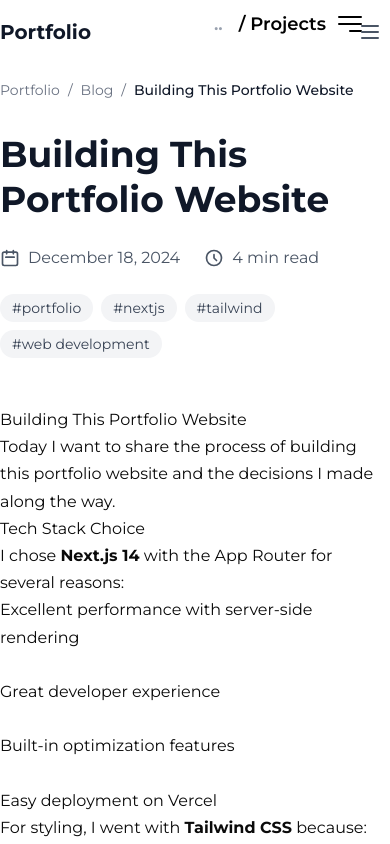
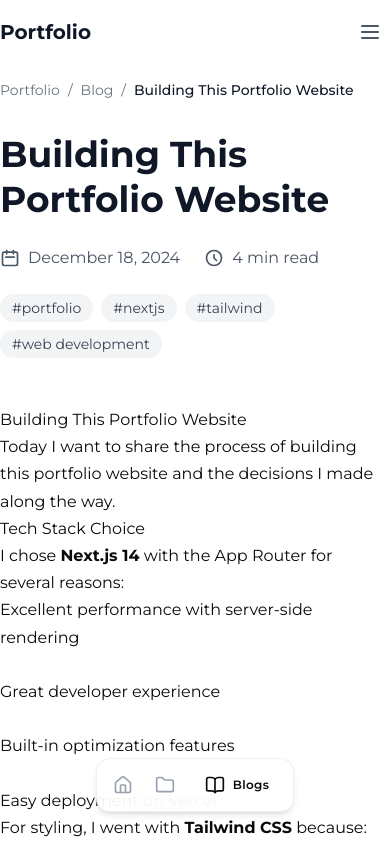
Before and after one commit to keeptrain/portfolio-vercel, a Next.js app: page /en/blog/building-this-portfolio in a window 390 px wide. Shown: the top 844 px of the page. Built offline with nearby package versions, Linux system fonts and the light colour scheme.

Commit message:
feat: add BottomNav and fix page params types

```diff
--- a/src/app/[locale]/blog/[slug]/page.tsx
+++ b/src/app/[locale]/blog/[slug]/page.tsx
@@ -6,12 +6,12 @@ import BlogContent from "@/components/blog/BlogContent";
 export async function generateStaticParams({
   params,
 }: {
-  params: Promise<{ locale: Locale }>;
+  params: { locale: string; slug: string };
 }) {
-  const { locale } = await params;
+  const { locale } = params;
   const posts = (await import("@/data/blogPosts")).blogPosts;
   return posts.map((post) => ({
-    slug: post[locale].id,
+    slug: post[locale as Locale].id,
     locale,
   }));
 }
@@ -19,10 +19,10 @@ export async function generateStaticParams({
 export default async function BlogPostPage({
   params,
 }: {
-  params: Promise<{ locale: Locale; slug: string }>;
+  params: Promise<{ locale: string; slug: string }>;
 }) {
   const { locale, slug } = await params;
-  const post = getPostBySlug(slug, locale);
+  const post = getPostBySlug(slug, locale as Locale);
 
   if (!post) {
     notFound();
--- a/src/app/[locale]/blog/page.tsx
+++ b/src/app/[locale]/blog/page.tsx
@@ -5,10 +5,10 @@ import BlogCard from "@/components/blog/BlogCard";
 export default async function BlogPage({
   params,
 }: {
-  params: Promise<{ locale: Locale }>;
+  params: Promise<{ locale: string }>;
 }) {
   const { locale } = await params;
-  const posts = getAllPosts(locale);
+  const posts = getAllPosts(locale as Locale);
 
   return (
     <main className="min-h-screen bg-white py-24 dark:bg-gray-900">
@@ -18,7 +18,7 @@ export default async function BlogPage({
         </h1>
         <div className="grid gap-8 md:grid-cols-2 lg:grid-cols-3">
           {posts.map((post) => (
-            <BlogCard key={post.id} post={post} locale={locale} />
+            <BlogCard key={post.id} post={post} locale={locale as Locale} />
           ))}
         </div>
       </div>
--- a/src/app/[locale]/layout.tsx
+++ b/src/app/[locale]/layout.tsx
@@ -6,15 +6,16 @@ import { loadMessages } from "@/i18n/loadMessages";
 import { TranslationProvider } from "@/i18n/TranslationContext";
 import NavBar from "@/components/NavBar";
 import Footer from "@/components/Footer";
+import BottomNav from "@/components/BottomNav";
 import LocaleHtmlLang from "@/components/LocaleHtmlLang";
 
 export async function generateStaticParams() {
   return locales.map((locale) => ({ locale }));
 }
 
-export async function generateMetadata({ params }: { params: Promise<{ locale: Locale }> }): Promise<Metadata> {
+export async function generateMetadata({ params }: { params: Promise<{ locale: string }> }): Promise<Metadata> {
   const { locale } = await params;
-  const t = getTranslations(locale);
+  const t = getTranslations(locale as Locale);
 
   return {
     title: "KeepTrain",
@@ -48,22 +49,26 @@ export default async function LocaleLayout({
   params,
 }: {
   children: React.ReactNode;
-  params: Promise<{ locale: Locale }>;
+  params: Promise<{ locale: string }>;
 }) {
   const { locale } = await params;
 
-  if (!locales.includes(locale)) {
+  if (!locales.includes(locale as Locale)) {
     notFound();
   }
 
-  const messages = loadMessages(locale);
+  const messages = loadMessages(locale as Locale);
 
   return (
     <TranslationProvider messages={messages} locale={locale}>
       <LocaleHtmlLang locale={locale} />
-      <NavBar locale={locale} />
+      <div className="hidden md:block">
+        <NavBar locale={locale} />
+      </div>
       {children}
       <Footer />
+      <div className="h-30 md:hidden" />
+      <BottomNav locale={locale as Locale} />
     </TranslationProvider>
   );
 }
--- a/src/app/[locale]/page.tsx
+++ b/src/app/[locale]/page.tsx
@@ -4,8 +4,8 @@ import LandingPage from "@/features/landing/LandingPage";
 export default async function HomePage({
   params,
 }: {
-  params: Promise<{ locale: Locale }>;
+  params: Promise<{ locale: string }>;
 }) {
   const { locale } = await params;
-  return <LandingPage locale={locale} />;
+  return <LandingPage locale={locale as Locale} />;
 }
--- a/src/app/[locale]/projects/layout.tsx
+++ b/src/app/[locale]/projects/layout.tsx
@@ -6,7 +6,7 @@ export default async function ProjectsLayout({
   params,
 }: {
   children: React.ReactNode;
-  params: Promise<{ locale: Locale }>;
+  params: Promise<{ locale: string }>;
 }) {
   const { locale } = await params;
   return (
--- /dev/null
+++ b/src/components/BottomNav.tsx
@@ -0,0 +1,76 @@
+"use client";
+
+import Link from "next/link";
+import { usePathname } from "next/navigation";
+import {
+  Home,
+  FolderOpen,
+  BookOpen,
+  HomeIcon,
+  FoldersIcon,
+  FolderIcon,
+  BookIcon,
+  BookOpenIcon,
+  HouseIcon,
+} from "lucide-react";
+import { Locale } from "@/i18n/locales";
+import { useTranslations } from "@/i18n/TranslationContext";
+
+interface BottomNavProps {
+  locale: Locale;
+}
+
+export default function BottomNav({ locale }: BottomNavProps) {
+  const pathname = usePathname();
+  const { t } = useTranslations();
+
+  const isHome = pathname === `/${locale}` || pathname === "/";
+  const isProjects = pathname.startsWith(`/${locale}/projects`);
+  const isBlog = pathname.startsWith(`/${locale}/blog`);
+
+  const items = [
+    {
+      href: `/${locale}`,
+      icon: HouseIcon,
+      active: isHome,
+      label: t("nav.home"),
+    },
+    {
+      href: `/${locale}/projects`,
+      icon: FolderIcon,
+      active: isProjects,
+      label: t("nav.projects"),
+    },
+    {
+      href: `/${locale}/blog`,
+      icon: BookOpenIcon,
+      active: isBlog,
+      label: t("nav.blogs"),
+    },
+  ];
+
+  return (
+    <nav className="fixed right-0 bottom-0 left-0 z-10 pb-8 md:hidden">
+      <div className="mx-auto flex w-fit items-center gap-1.5 rounded-xl border border-gray-200/60 bg-white/90 p-2 shadow-md shadow-black/10 backdrop-blur-xl dark:border-zinc-700/60 dark:bg-zinc-900/90 dark:shadow-black/30">
+        {items.map((item) => (
+          <Link
+            key={item.href}
+            href={item.href}
+            className={`relative flex items-center justify-center rounded-full transition-all duration-300 ease-in-out ${
+              item.active
+                ? "gap-2 px-4 py-2"
+                : "p-2 text-gray-400 hover:text-gray-600 dark:text-gray-400 dark:hover:text-gray-200"
+            }`}
+          >
+            <item.icon className="size-5 animate-in duration-200 zoom-in-95 fade-in" />
+            {item.active && (
+              <span className="animate-in text-xs font-semibold tracking-wide duration-300 fade-in slide-in-from-left-2">
+                {item.label}
+              </span>
+            )}
+          </Link>
+        ))}
+      </div>
+    </nav>
+  );
+}
```
